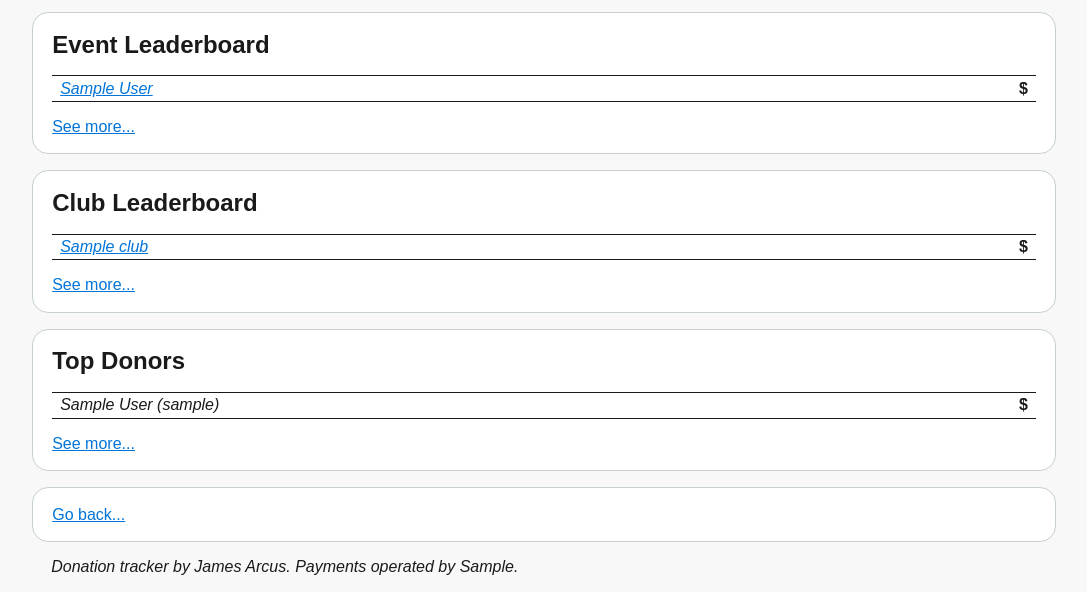
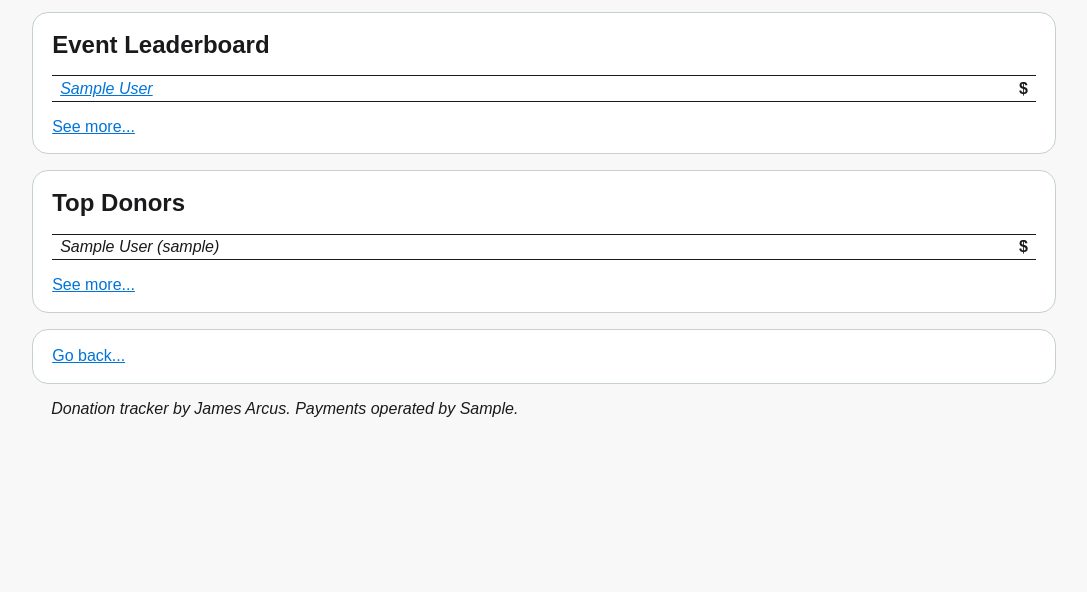
Before and after one commit to voidstarzero/donation_tracker, a Django app: template project/apps/tracker/templates/leaderboards/index.html in a window 1280 px wide. Shown: the part 300-892 px from the top of the page, without its empty margins (96-1183 px from the left). After the commit the page ends 717 px from the top, so only its background shows below. Run offline with Django 3.2, Linux system fonts and the light colour scheme; tables that the repository leaves empty hold one stand-in row (values such as "Sample post"); the template is opened without the code that fills it: values that come from a table or form of the project are taken from there, most other values are stand-ins (such as "Sample title", 1, 10 or a date in 2020); parts of the project's set-up code (start-up, migrations or seed data) failed here and were passed over.

Commit message:
Remove by-club leaderboard

```diff
--- a/project/apps/tracker/templates/leaderboards/club_widget.html
+++ /dev/null
@@ -1,9 +0,0 @@
-<h2>Club Leaderboard</h2>
-<div class="multi-table">
-    {% for club in clubs %}
-    <div class="multi-row">
-        <span><a href="/clubs/{{ club.ref_name }}">{{ club.short_name }}</a></span>
-        <strong>${{ club.balance.balance }}</strong>
-    </div>
-    {% endfor %}
-</div>
--- a/project/apps/tracker/templates/leaderboards/index.html
+++ b/project/apps/tracker/templates/leaderboards/index.html
@@ -11,10 +11,6 @@
     <p><a href="/leaderboards/by_event">See more...</a></p>
 </section>
 <section>
-    {% include "leaderboards/club_widget.html" %}
-    <p><a href="/leaderboards/by_club">See more...</a></p>
-</section>
-<section>
     {% include "leaderboards/attendee_widget.html" %}
     <p><a href="/leaderboards/by_attendee">See more...</a></p>
 </section>
```
Also changed, not shown: project/apps/tracker/templates/leaderboards/by_club.html (deleted, +0 -12 lines), project/apps/tracker/views.py (+0 -9 lines).
